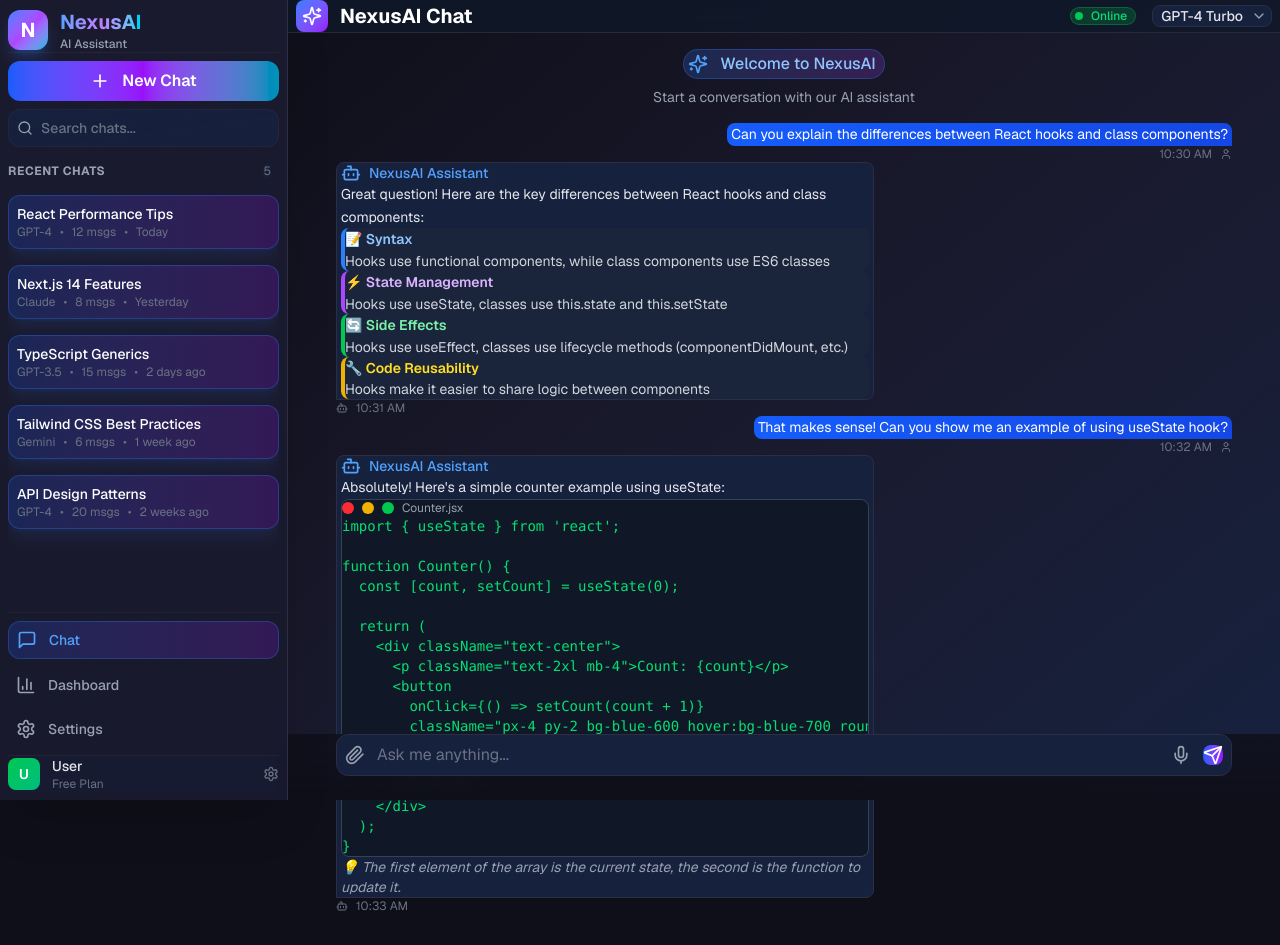
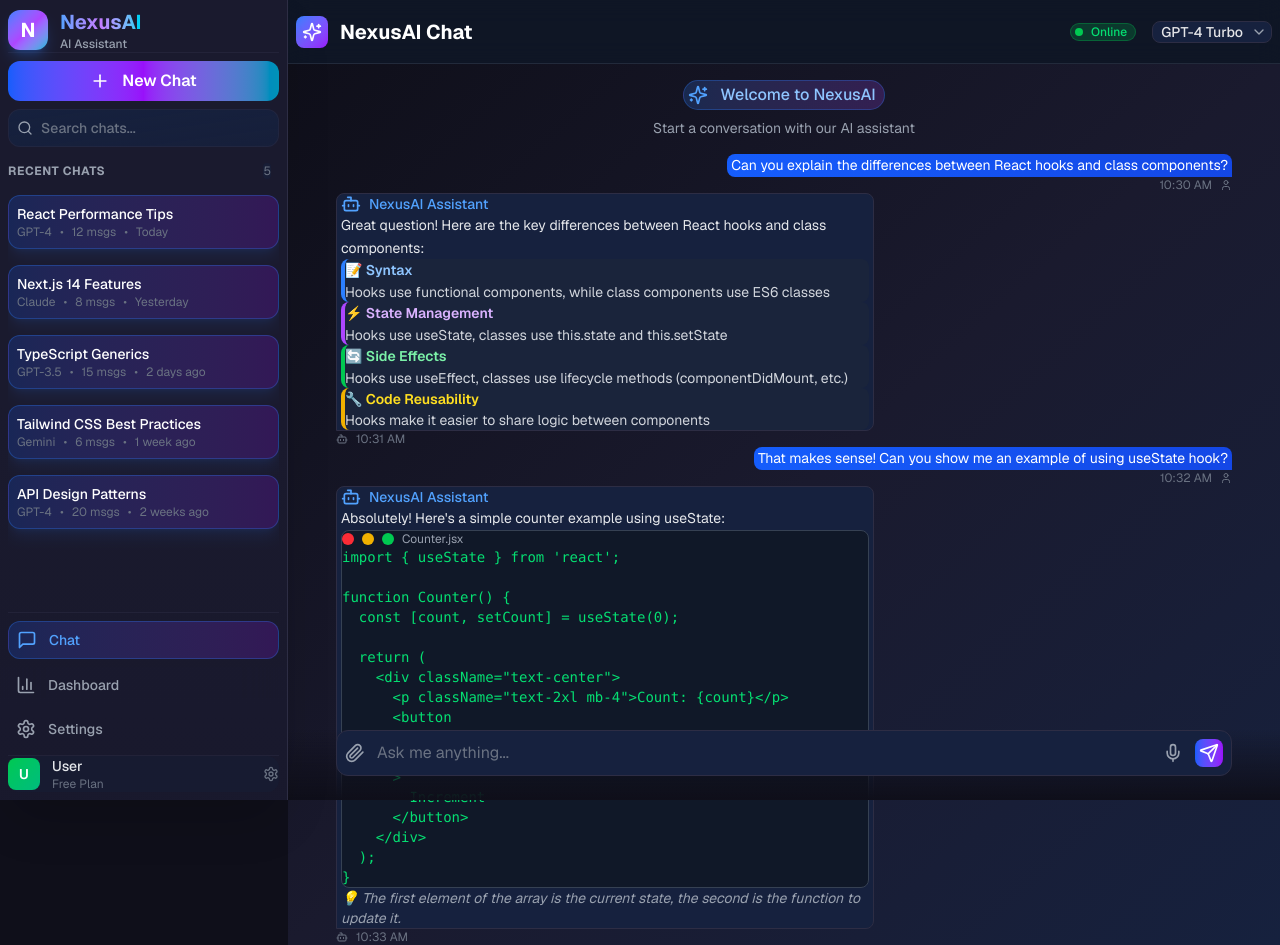
Before and after one commit to Ajay-singh-github/NexusAichat, a Next.js app: page /chat in a window 1280 px wide. Before the commit the page ends 914 px from the top, so only its background shows below. Built offline with nearby package versions, Linux system fonts and the light colour scheme.

Commit message:
fixed ui

```diff
--- a/app/chat/page.tsx
+++ b/app/chat/page.tsx
@@ -108,7 +108,7 @@ export default function ChatPage() {
     }, []);
 
     return (
-        <div style={{ marginLeft: isOpen ? '288px' : '0' }} className="flex flex-col h-screen bg-gradient-to-br from-[#0f0f1a] via-[#1a1a2e] to-[#16213e] transition-all duration-300 lg:ml-72">
+        <div style={{ marginLeft: isOpen ? '288px' : '0' }} className="flex flex-col min-h-screen transition-all duration-300 lg:ml-72">
             {/* Header */}
             <header style={{ paddingLeft: 8, paddingRight: 8 }} className="sticky top-0 h-16 border-b border-gray-700/50 flex items-center justify-between px-6 bg-gray-900/80 backdrop-blur-md z-30 transition-all duration-300 ease-in-out">
                 <div className="hidden lg:block">
@@ -129,7 +129,7 @@ export default function ChatPage() {
             </header>
 
             {/* Messages Area */}
-            <div className="flex-1 flex flex-col items-center w-full">
+            <div className="flex-1 flex flex-col items-center w-full bg-gradient-to-br from-[#0f0f1a] via-[#1a1a2e] to-[#16213e]">
                 <main className="flex-1 overflow-y-auto pt-6 pb-32 transition-all duration-300 ease-in-out w-full flex flex-col items-center">
                     <div className="max-w-4xl mx-auto px-4 py-6 w-full">
                         {/* Welcome Message */}
--- a/app/components/MessageInput.tsx
+++ b/app/components/MessageInput.tsx
@@ -9,7 +9,7 @@ export function MessageInput() {
     const { isOpen } = useSidebar();
 
     return (
-        <div style={{ marginLeft: isOpen ? '288px' : '0' }} className="fixed bottom-0 left-0 right-0 px-4 py-4 bg-gradient-to-t from-[var(--background)] to-[var(--background)]/80 backdrop-blur-sm flex justify-center transition-all duration-300">
+        <div style={{ marginLeft: isOpen ? '288px' : '0' }} className="fixed bottom-0 left-0 right-0 px-4 py-4 bg-gradient-to-b from-transparent to-[#0f0f1a] flex justify-center transition-all duration-300">
             <div className="max-w-4xl w-full">
                 <div style={{ marginBottom: 24, paddingLeft: 8, paddingRight: 8, paddingTop: 8, paddingBottom: 8 }} className="flex items-center gap-3 px-4 py-3 bg-[var(--card)] border border-[var(--border)] rounded-xl focus-within:border-[var(--primary)] transition-colors">
                     <button className="p-2 hover:bg-[var(--border)] rounded-lg transition-colors text-gray-400 hover:text-gray-200">
@@ -28,7 +28,7 @@ export function MessageInput() {
                         <Mic className="w-5 h-5" />
                     </button>
 
-                    <button className="p-2 bg-gradient-to-r from-blue-600 to-purple-600 hover:from-blue-700 hover:to-purple-700 rounded-lg transition-all hover:shadow-lg hover:shadow-purple-500/20 text-white">
+                    <button style={{padding:4}} className="p-2 bg-gradient-to-r from-blue-600 to-purple-600 hover:from-blue-700 hover:to-purple-700 rounded-lg transition-all hover:shadow-lg hover:shadow-purple-500/20 text-white">
                         <Send className="w-5 h-5" />
                     </button>
                 </div>
```
